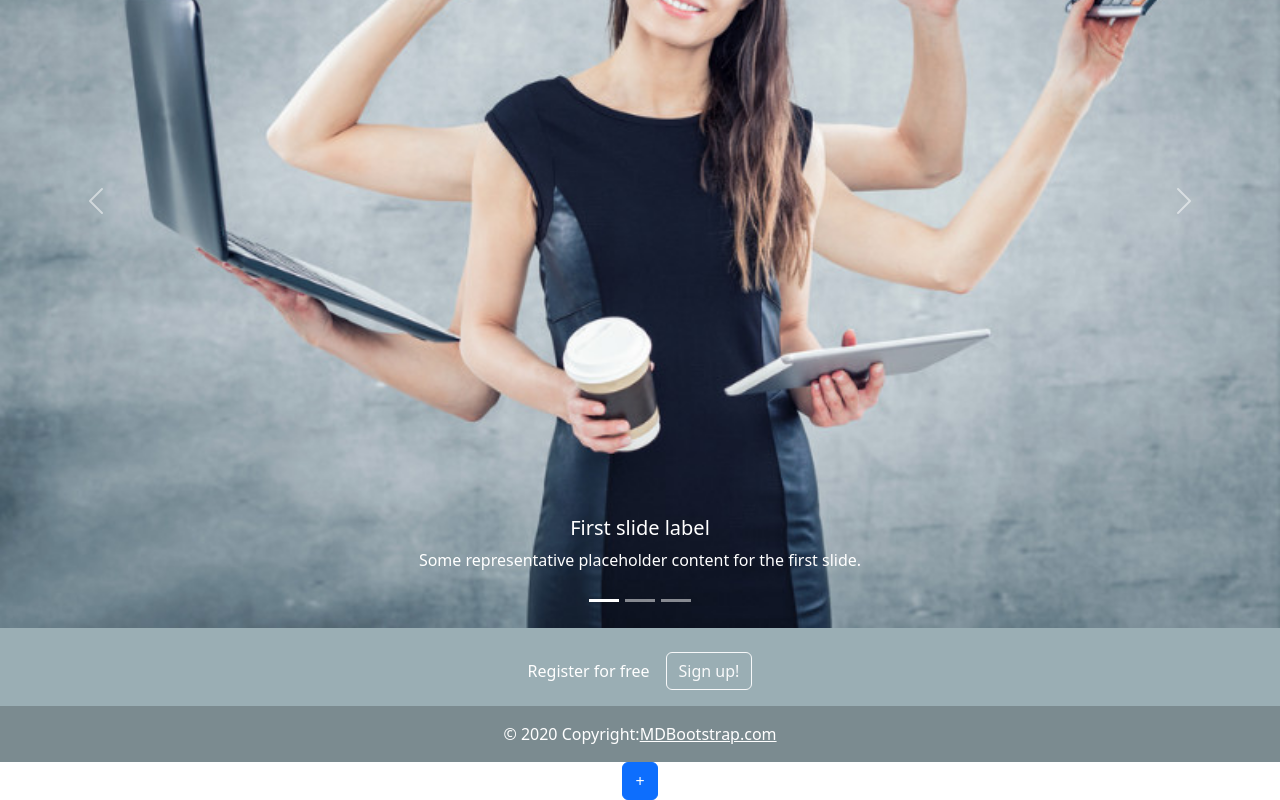
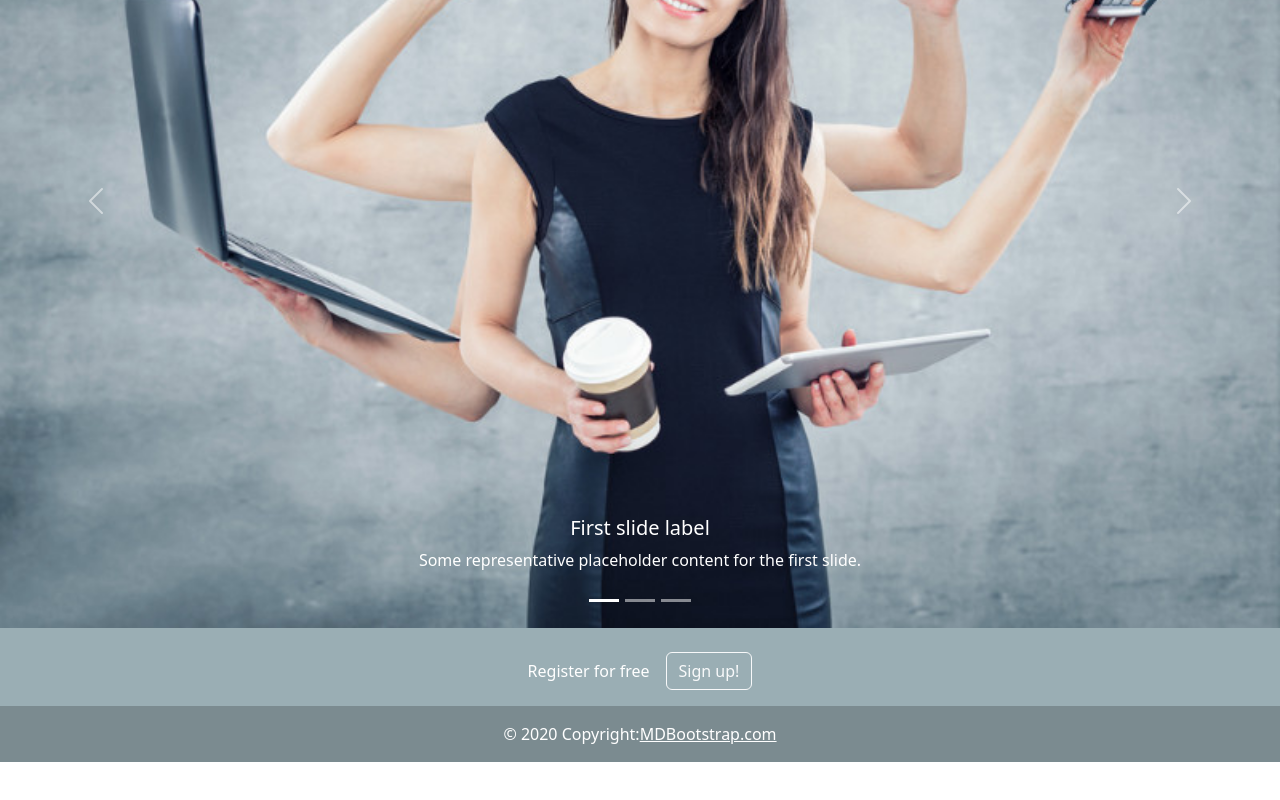
Before and after one commit to Byjm75/Mem-it-front-end, a React (Create React App) app: page / in a window 1280 px wide. Shown: the part 306-1106 px from the top of the page. After the commit the page ends 1068 px from the top, so only its background shows below. Built offline with nearby package versions, Linux system fonts and the light colour scheme.

Commit message:
supp addbtn home

```diff
--- a/src/pages/Home.tsx
+++ b/src/pages/Home.tsx
@@ -1,7 +1,6 @@
 import { Caroussel } from '../components/Caroussel';
 import Footer from '../components/Footer';
 import Navbar from '../components/Navbar';
-import AddBtn from '../components/AddBtn';
 
 export const Home = () => {
   return (
@@ -9,7 +8,7 @@ export const Home = () => {
       <Navbar />
       <Caroussel />
       <Footer />
-      <AddBtn />
+
     </div>
   );
 };
```
